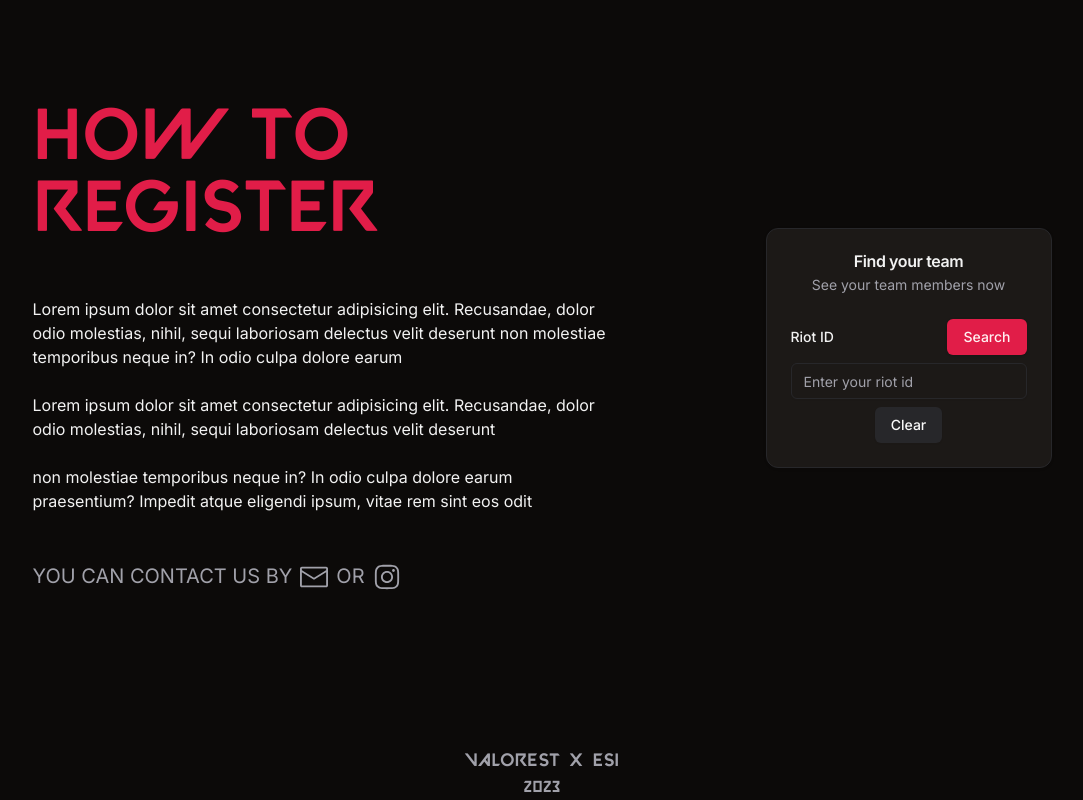
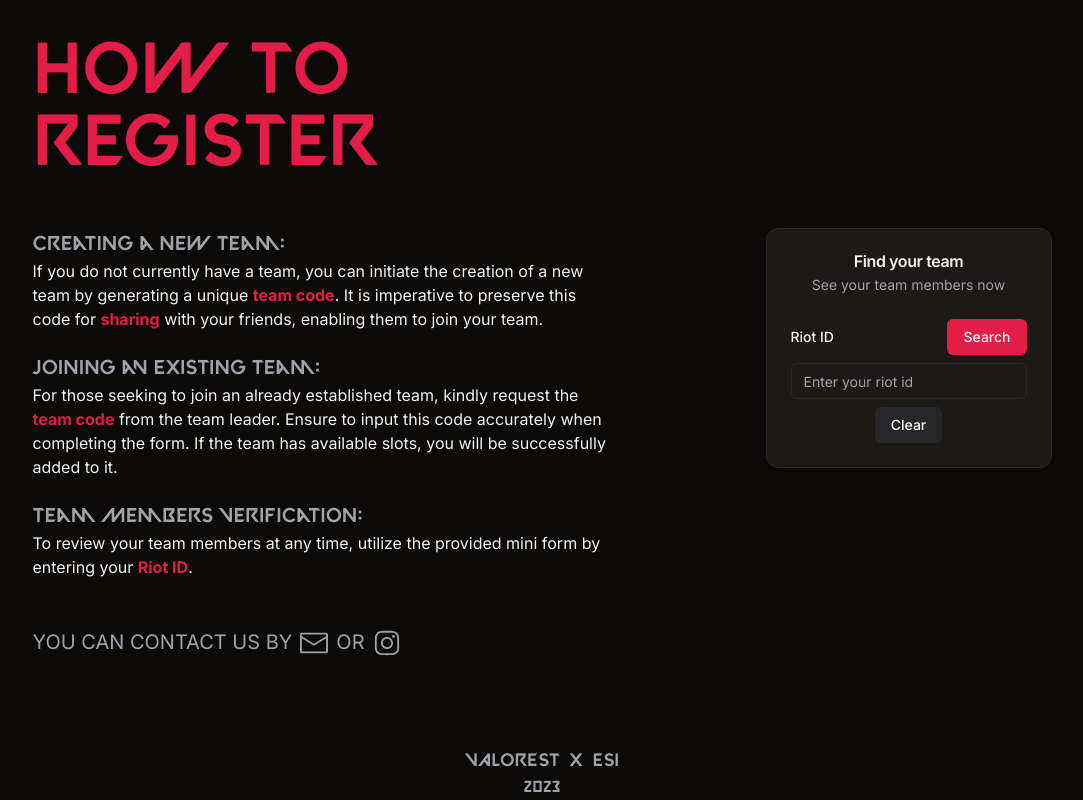
Before and after one commit to Sharath2k3/valorant-tournament-website, a Next.js app: page / in a window 1280 px wide. Shown: the part 852-1652 px from the top of the page, without its empty margins (98-1181 px from the left). Built offline with nearby package versions, Linux system fonts and the light colour scheme.

Commit message:
add help content

```diff
--- a/src/components/RegisterHelp.tsx
+++ b/src/components/RegisterHelp.tsx
@@ -7,27 +7,47 @@ import { LINKS } from "@/lib/const";
 
 function RegisterHelp() {
   return (
-    <div
-      id="help"
-      className="flex flex-col items-start gap-6 md:gap-12 md:w-1/2"
-    >
+    <div className="flex flex-col items-start gap-6 md:gap-12 md:w-1/2">
       <h1 className="text-2xl md:text-7xl font-valorant text-primary">
         How to register
       </h1>
       <div className="flex flex-col items-start gap-6">
+        <div>
+          <h2 className="text-xl text-muted-foreground font-valorant">
+            Creating a New Team:
+          </h2>
           <p>
-          Lorem ipsum dolor sit amet consectetur adipisicing elit. Recusandae,
-          dolor odio molestias, nihil, sequi laboriosam delectus velit deserunt
-          non molestiae temporibus neque in? In odio culpa dolore earum
+            If you do not currently have a team, you can initiate the creation
+            of a new team by generating a unique{" "}
+            <span className="text-primary font-bold">team code</span>. It is
+            imperative to preserve this code for{" "}
+            <span className="text-primary font-bold">sharing</span> with your
+            friends, enabling them to join your team.
           </p>
+        </div>
+        <div>
+          <h2 className="text-xl text-muted-foreground font-valorant">
+            Joining an Existing Team:
+          </h2>
           <p>
-          Lorem ipsum dolor sit amet consectetur adipisicing elit. Recusandae,
-          dolor odio molestias, nihil, sequi laboriosam delectus velit deserunt
+            For those seeking to join an already established team, kindly
+            request the{" "}
+            <span className="text-primary font-bold">team code</span> from the
+            team leader. Ensure to input this code accurately when completing
+            the form. If the team has available slots, you will be successfully
+            added to it.
           </p>
+        </div>
+        <div>
+          <h2 className="text-xl text-muted-foreground font-valorant">
+            Team Members Verification:
+          </h2>
           <p>
-          non molestiae temporibus neque in? In odio culpa dolore earum
-          praesentium? Impedit atque eligendi ipsum, vitae rem sint eos odit
+            To review your team members at any time, utilize the provided mini
+            form by entering your{" "}
+            <span className="text-primary font-bold">Riot ID</span>.
           </p>
+        </div>
       </div>
 
       <div className="flex items-center justify-center text-center text-sm md:text-base lg:text-xl gap-2 text-muted-foreground">
```
Lines whose indentation alone changed are shown as unchanged.
